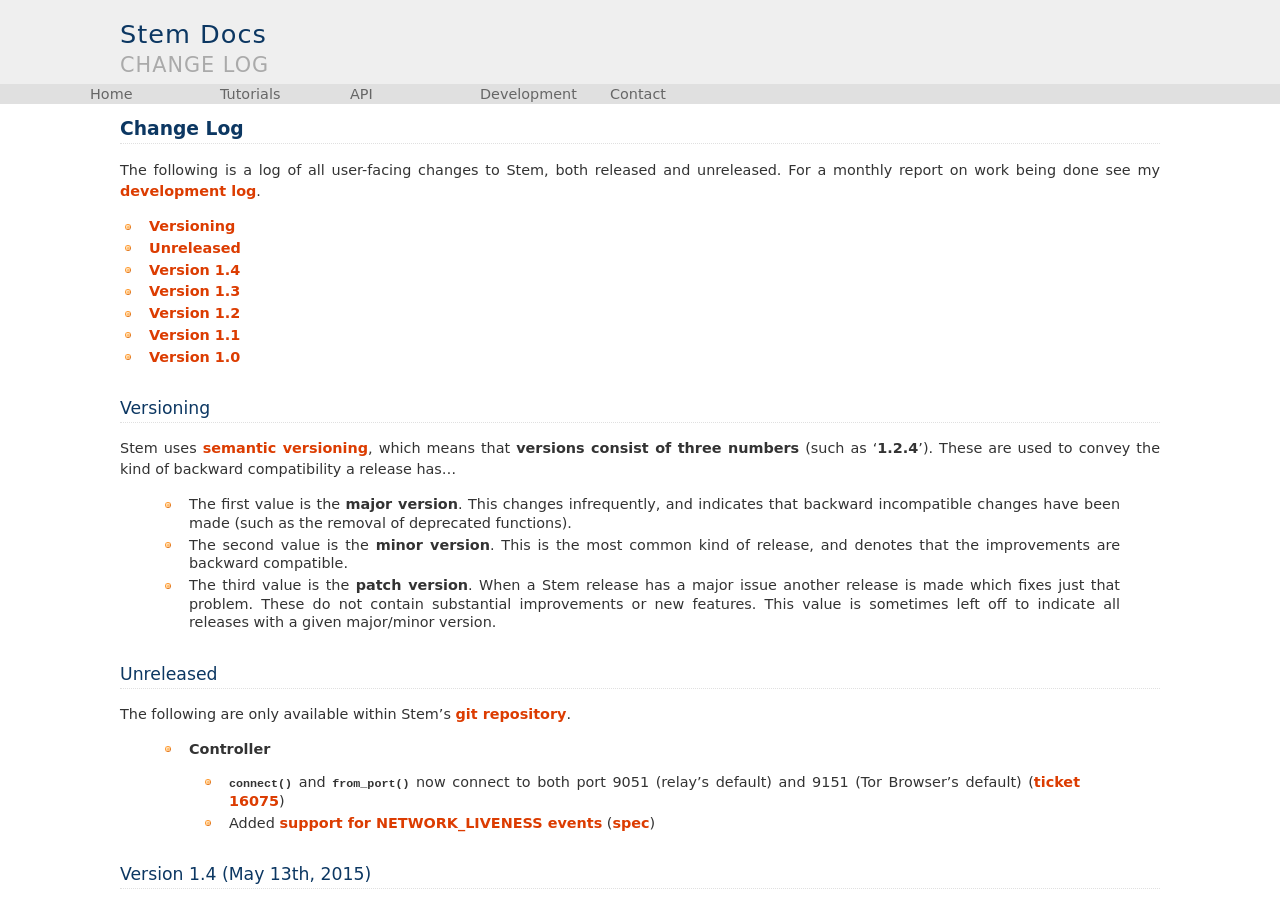
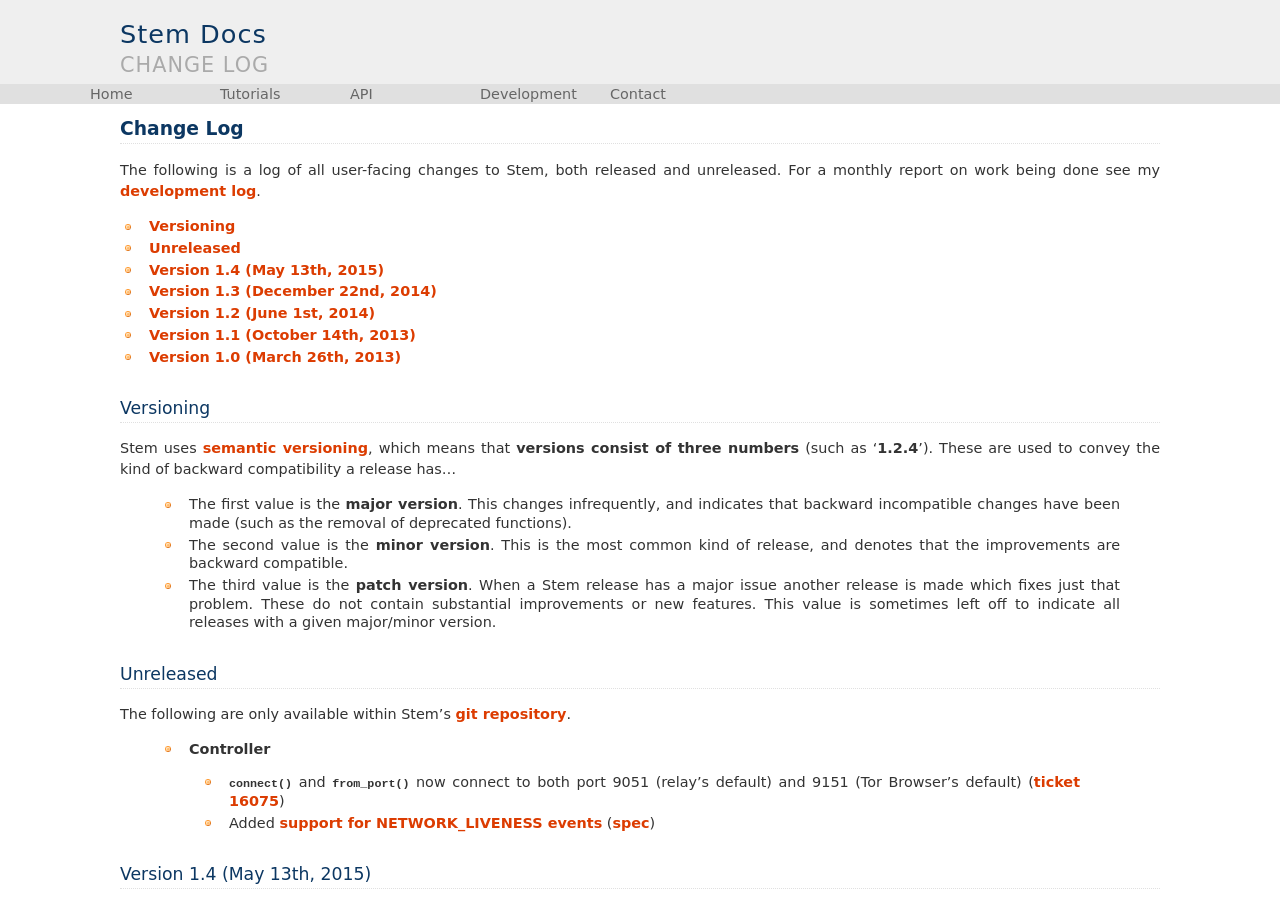
Before and after one commit to torproject/stem, a Sphinx documentation site: the page built from docs/change_log.rst, in a window 1280 px wide and 900 px high. Built offline with Sphinx 7.4.7, drawn with Linux system fonts in a browser that asks for light colours; part of the change alters nothing that is shown.

```diff
--- a/docs/change_log.rst
+++ b/docs/change_log.rst
@@ -7,11 +7,11 @@ unreleased. For a monthly report on work being done see my `development log
 
 * :ref:`versioning`
 * :ref:`unreleased`
-* :ref:`Version 1.4 <version_1.4>`
-* :ref:`Version 1.3 <version_1.3>`
-* :ref:`Version 1.2 <version_1.2>`
-* :ref:`Version 1.1 <version_1.1>`
-* :ref:`Version 1.0 <version_1.0>`
+* :ref:`version_1.4`
+* :ref:`version_1.3`
+* :ref:`version_1.2`
+* :ref:`version_1.1`
+* :ref:`version_1.0`
 
 .. _versioning:
 
```
